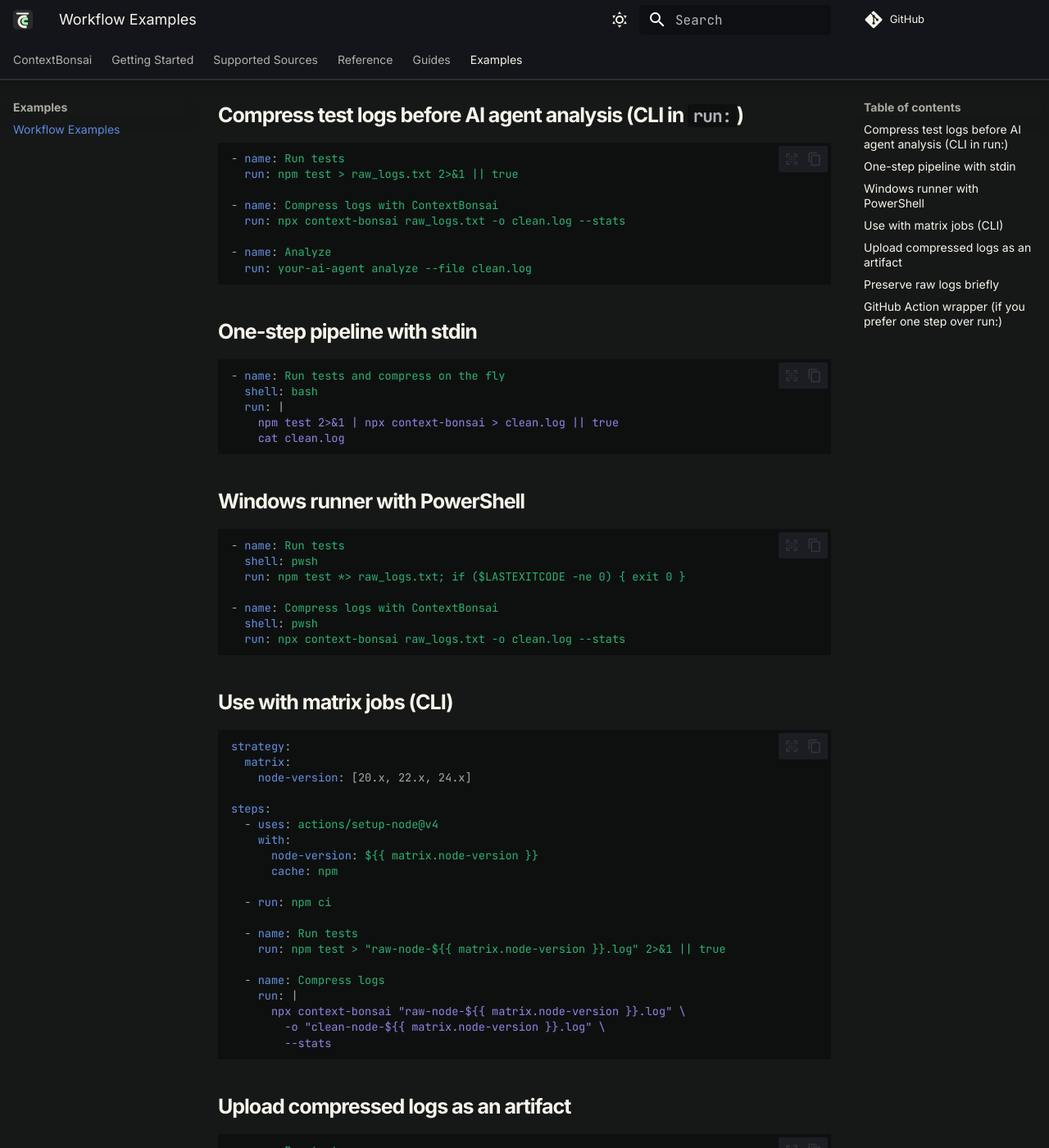
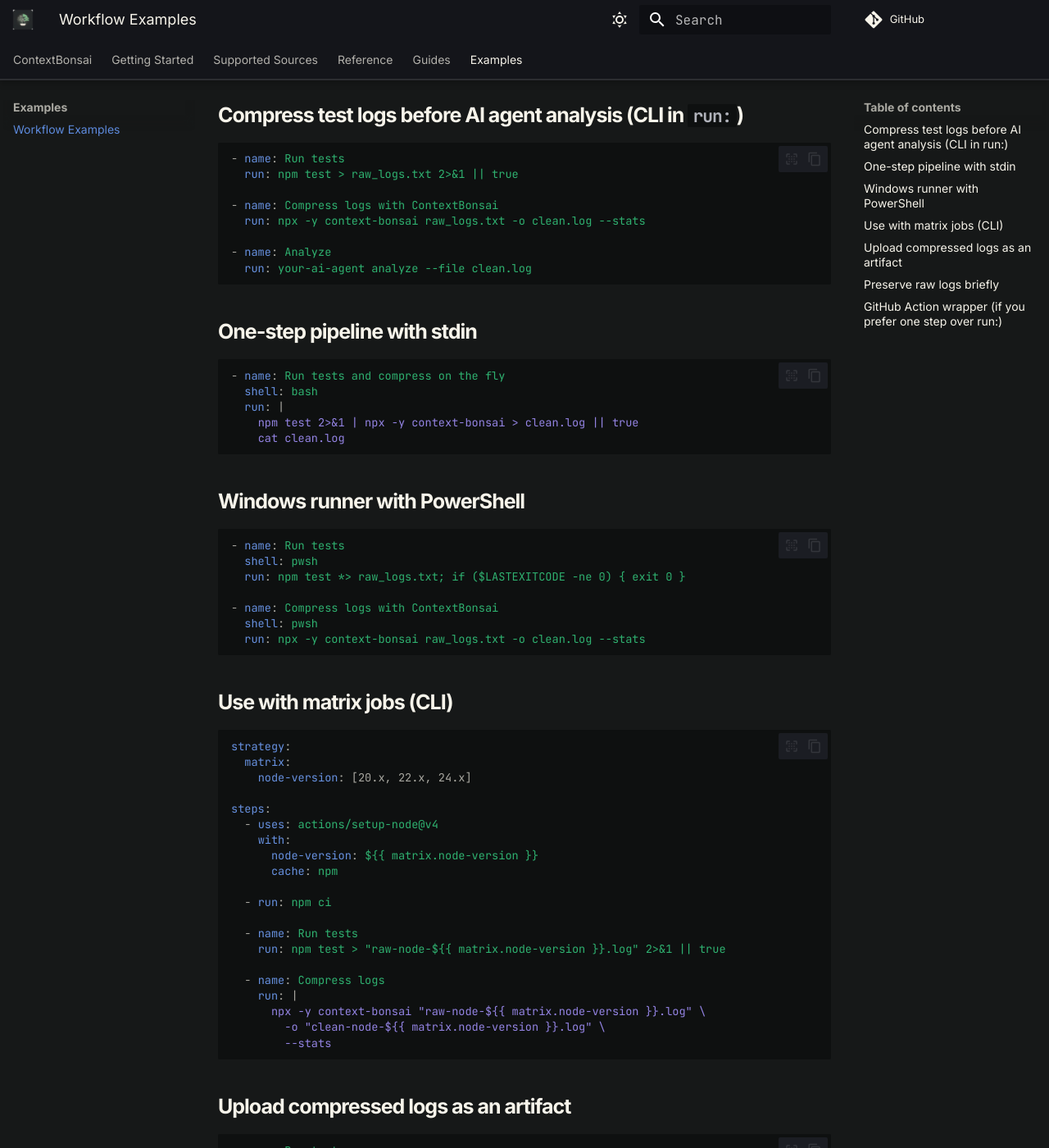
Before and after one commit to mrwogu/logstrip, an MkDocs documentation site: the page built from docs/examples/index.md, in a window 1280 px wide and 1400 px high, scrolled down 239 px. Shown: the whole window at 82% size. Built offline with MkDocs 1.6.1 and Material for MkDocs 9.7.7, drawn with Linux system fonts in a browser that asks for light colours; comment, search, counter and statistics services are not loaded; some of the changed text lies outside the part shown.

````diff
--- a/docs/examples/index.md
+++ b/docs/examples/index.md
@@ -10,7 +10,7 @@ run shell. The GitHub Action wrapper is shown last for completeness.
   run: npm test > raw_logs.txt 2>&1 || true
 
 - name: Compress logs with ContextBonsai
-  run: npx context-bonsai raw_logs.txt -o clean.log --stats
+  run: npx -y context-bonsai raw_logs.txt -o clean.log --stats
 
 - name: Analyze
   run: your-ai-agent analyze --file clean.log
@@ -22,7 +22,7 @@ run shell. The GitHub Action wrapper is shown last for completeness.
 - name: Run tests and compress on the fly
   shell: bash
   run: |
-    npm test 2>&1 | npx context-bonsai > clean.log || true
+    npm test 2>&1 | npx -y context-bonsai > clean.log || true
     cat clean.log
 ```
 
@@ -35,7 +35,7 @@ run shell. The GitHub Action wrapper is shown last for completeness.
 
 - name: Compress logs with ContextBonsai
   shell: pwsh
-  run: npx context-bonsai raw_logs.txt -o clean.log --stats
+  run: npx -y context-bonsai raw_logs.txt -o clean.log --stats
 ```
 
 ## Use with matrix jobs (CLI)
@@ -58,7 +58,7 @@ steps:
 
   - name: Compress logs
     run: |
-      npx context-bonsai "raw-node-${{ matrix.node-version }}.log" \
+      npx -y context-bonsai "raw-node-${{ matrix.node-version }}.log" \
         -o "clean-node-${{ matrix.node-version }}.log" \
         --stats
 ```
@@ -70,7 +70,7 @@ steps:
   run: npm test > raw_logs.txt 2>&1 || true
 
 - name: Compress logs
-  run: npx context-bonsai raw_logs.txt -o clean.log --json > stats.json
+  run: npx -y context-bonsai raw_logs.txt -o clean.log --json > stats.json
 
 - name: Upload compact logs and report
   uses: actions/upload-artifact@v4
--- a/mkdocs.yml
+++ b/mkdocs.yml
@@ -11,7 +11,7 @@ theme:
   custom_dir: docs/overrides
   language: en
   favicon: assets/images/favicon.ico
-  logo: assets/images/logo.svg
+  logo: assets/images/logo-256.webp
   palette:
     - scheme: slate
       primary: black
````
Also changed, not shown: README.md (+3 -3 lines), docs/reference/action.md (+1 -1 lines).
